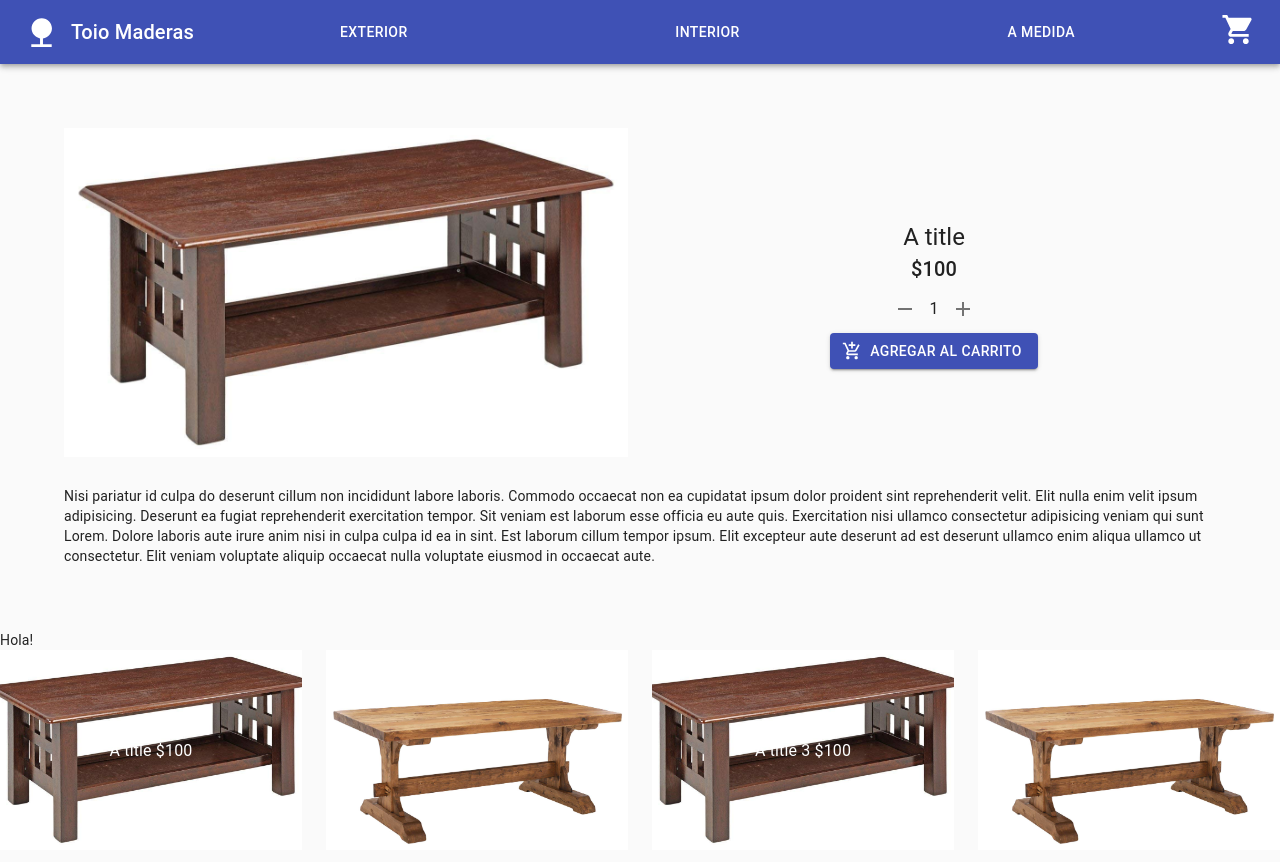
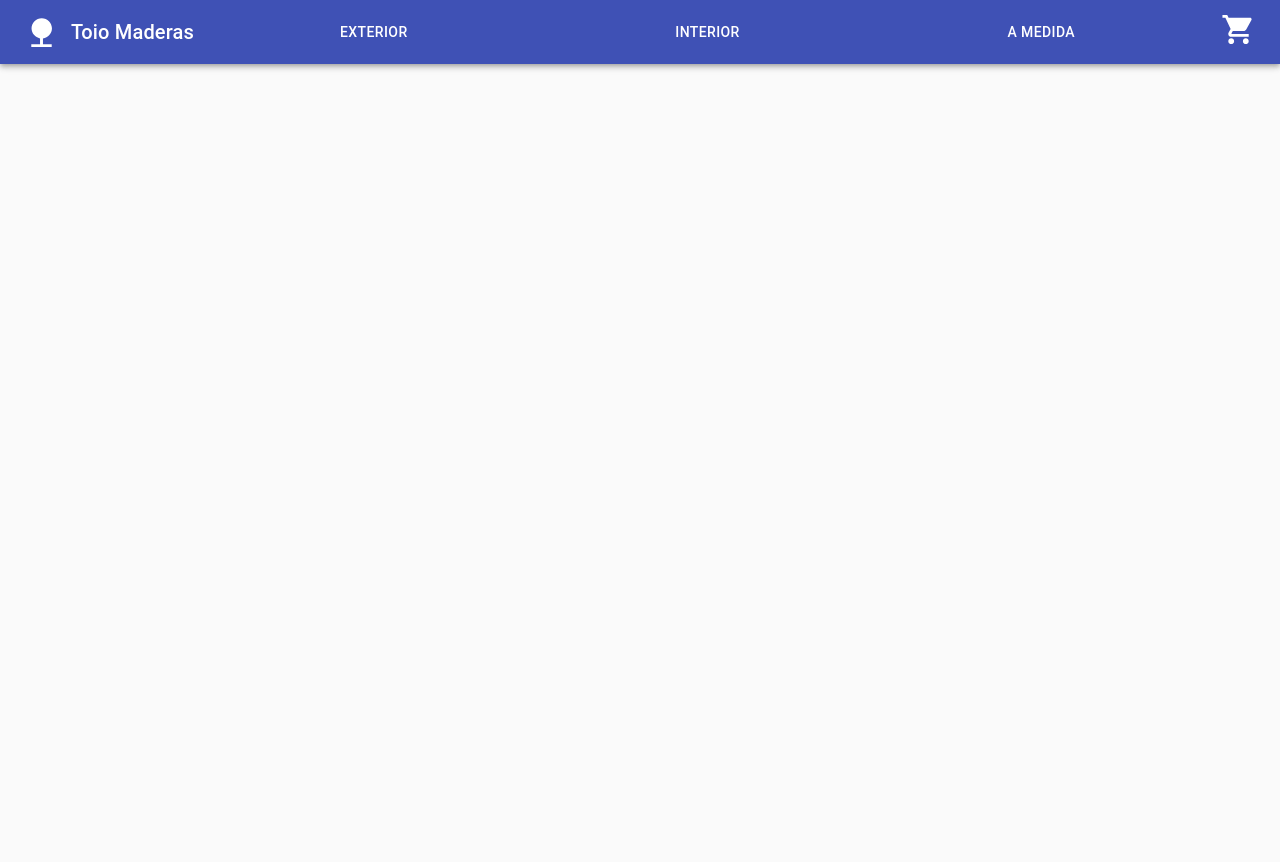
Before and after one commit to gremjua/toio-maderas, a React (Create React App) app: page /aMedida in a window 1280 px wide. After the commit the page ends 800 px from the top, so only its background shows below. Built offline with nearby package versions, Linux system fonts and the light colour scheme.

Commit message:
fix console errors

```diff
--- a/src/App.js
+++ b/src/App.js
@@ -1,12 +1,29 @@
+import { BrowserRouter, Route, Switch } from 'react-router-dom';
+import Home from './components/Home';
 import ItemListContainer from './components/ItemListContainer';
 import NavBar from './components/navBar';
 
+const navLinks = [
+    { title: 'Exterior', path: '/exterior' },
+    { title: 'Interior', path: '/interior' },
+    { title: 'A medida', path: '/aMedida' },
+];
+
 function App() {
     return (
-        <div className="App">
-            <NavBar />
-            <ItemListContainer greeting="Hola!" />
-        </div>
+        <BrowserRouter>
+            <NavBar navLinks={navLinks} />
+            <Switch>
+                <Route exact path="/">
+                    <Home />
+                </Route>
+                <Route path="/cart">
+                    <div className="App">
+                        <ItemListContainer greeting="Hola!" />
+                    </div>
+                </Route>
+            </Switch>
+        </BrowserRouter>
     );
 }
 
--- a/src/components/Item.js
+++ b/src/components/Item.js
@@ -12,9 +12,6 @@ const useStyles = makeStyles((theme) => ({
             zIndex: 1,
             '& $imageBackdrop': {
                 opacity: 0.2,
-            },
-            '& $imageMarked': {
-                opacity: 0,
             },
             '& $imageTitle': {
                 border: '4px solid currentColor',
--- a/src/components/ItemList.js
+++ b/src/components/ItemList.js
@@ -11,7 +11,7 @@ const ItemList = ({ items }) => {
             // style={{ minWidth: 300 }}
         >
             {items.map((item) => (
-                <Grid item={true} xs={6} sm={3}>
+                <Grid key={item.id} item={true} xs={6} sm={3}>
                     <Item item={item}></Item>
                 </Grid>
             ))}
```
